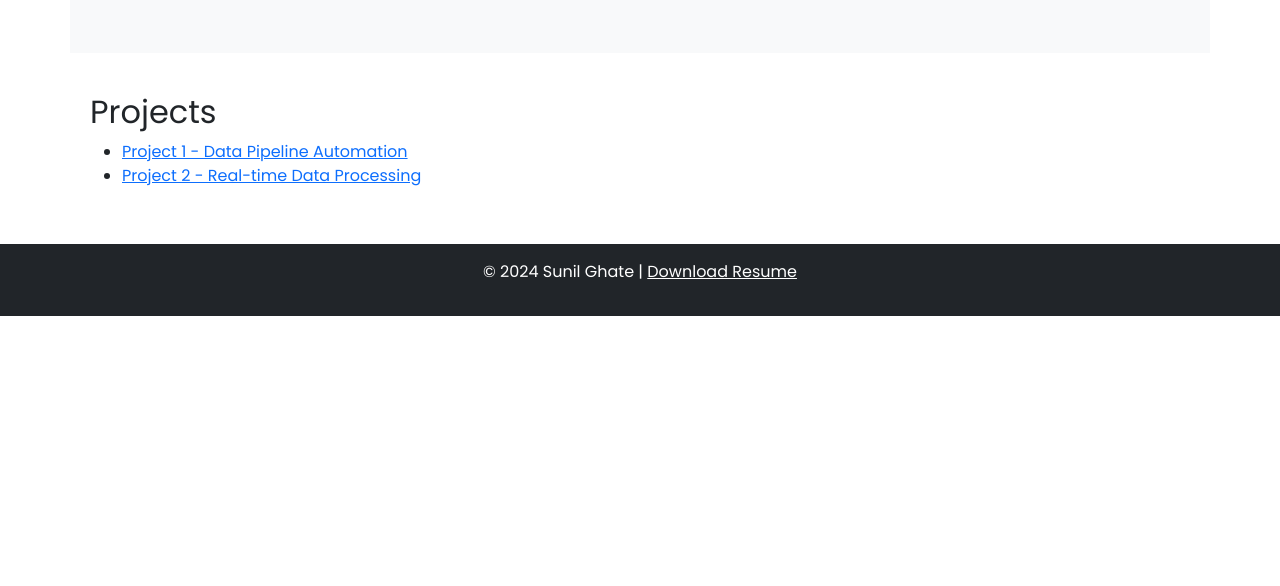
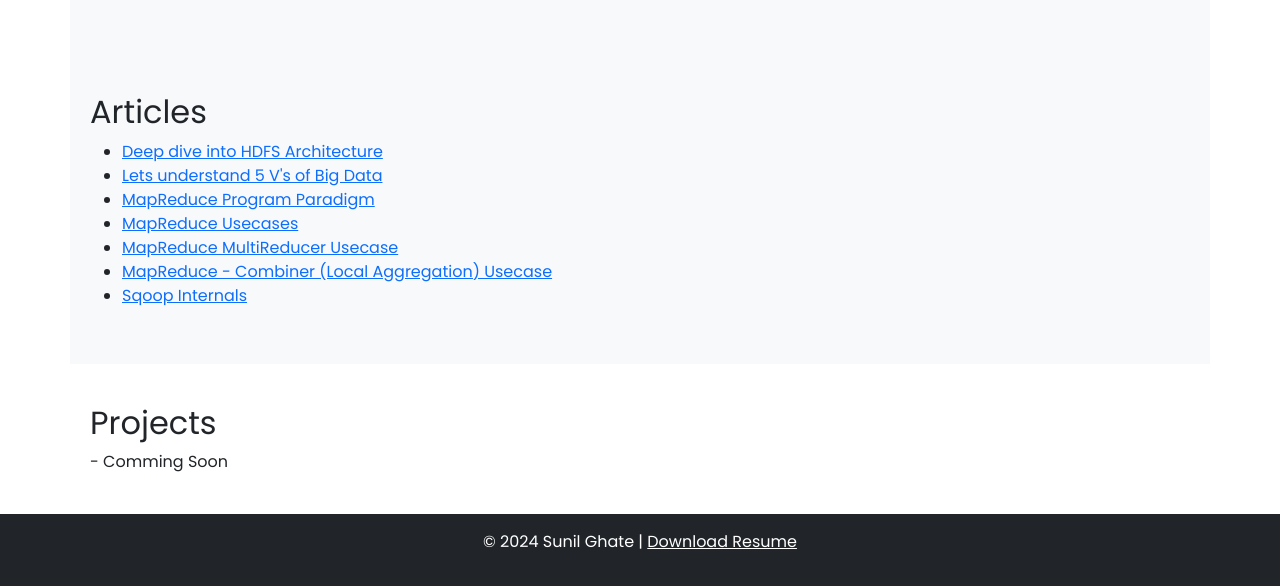
Before and after one commit to suniilghate/DataEnginnering, a plain HTML site: page index.html in a window 1280 px wide. Shown: the part 705-1291 px from the top of the page. Before the commit the page ends 1021 px from the top, so only its background shows below. Drawn offline with nearby package versions, Linux system fonts and the light colour scheme.

Commit message:
index file changes

```diff
--- a/index.html
+++ b/index.html
@@ -16,7 +16,7 @@
         <h3>Data Engineer | Tech Enthusiast</h3>
         <div class="social-icons">
             <a href="https://github.com/suniilghate" target="_blank"><i class="fab fa-github"></i></a>
-            <a href="https://www.linkedin.com/in/yourprofile" target="_blank"><i class="fab fa-linkedin"></i></a>
+            <a href="https://www.linkedin.com/in/sunil-ghate-aa465715/" target="_blank"><i class="fab fa-linkedin"></i></a>
         </div>
     </header>
 
@@ -34,12 +34,25 @@
         </ul>
     </section>
 
+    <section class="section bg-light container">
+        <h2>Articles</h2>
+        <ul>
+            <li><a href="https://www.linkedin.com/feed/update/urn:li:ugcPost:7289471888697806848/">Deep dive into HDFS Architecture</a></li>
+            <li><a href="https://www.linkedin.com/feed/update/urn:li:activity:7289533878791262208/">Lets understand 5 V's of Big Data</a></li>
+            <li><a href="https://www.linkedin.com/feed/update/urn:li:activity:7290427616723951618/">MapReduce Program Paradigm</a></li>
+            <li><a href="https://www.linkedin.com/feed/update/urn:li:activity:7290695405451796481/">MapReduce Usecases</a></li>
+            <li><a href="https://www.linkedin.com/feed/update/urn:li:activity:7290800780226273284/">MapReduce MultiReducer Usecase</a></li>
+            <li><a href="https://www.linkedin.com/feed/update/urn:li:activity:7291315283376369664/">MapReduce - Combiner (Local Aggregation) Usecase</a></li>
+            <li><a href="https://www.linkedin.com/feed/update/urn:li:activity:7291476559465529345/">Sqoop Internals</a></li>
+        </ul>
+    </section>
+
     <section class="section container">
-        <h2>Projects</h2>
-        <ul>
+        <h2>Projects</h2> - Comming Soon
+        <!-- <ul>
             <li><a href="#">Project 1 - Data Pipeline Automation</a></li>
             <li><a href="#">Project 2 - Real-time Data Processing</a></li>
-        </ul>
+        </ul> -->
     </section>
 
     <footer class="text-center bg-dark text-white py-3">
```
